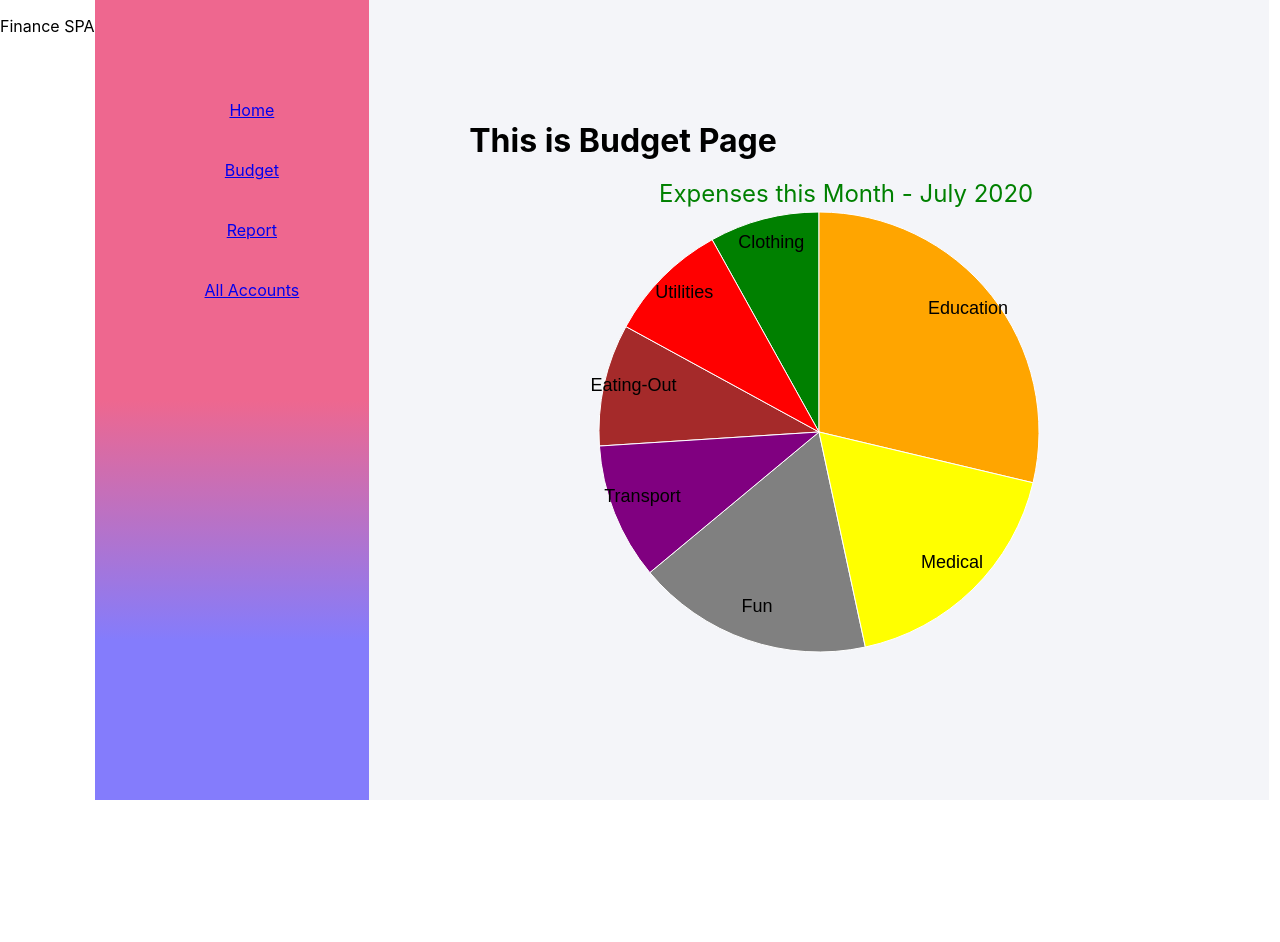
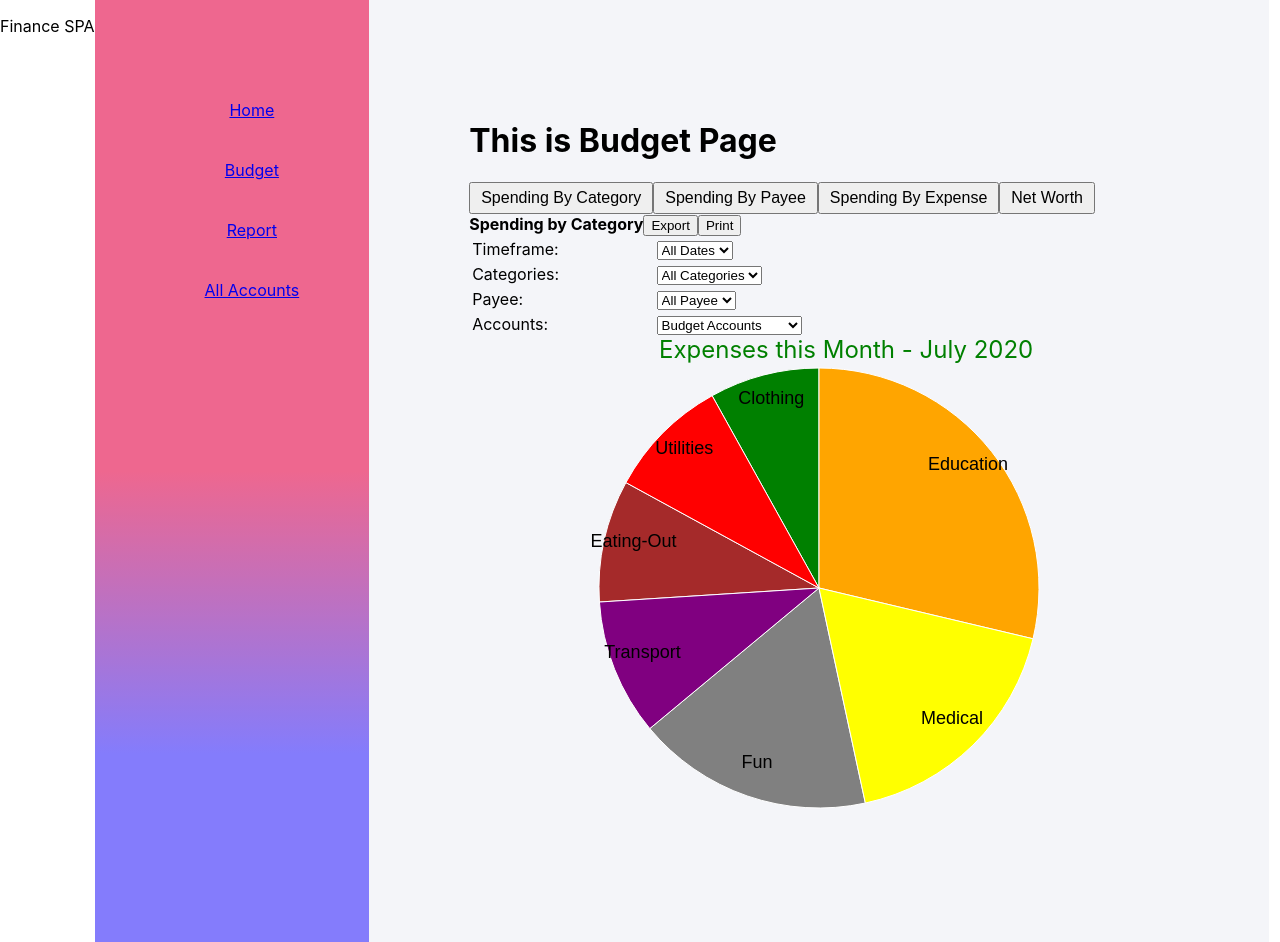
Before and after one commit to thyik/finance-spa, a React (Create React App) app: page /budget in a window 1280 px wide. Before the commit the page ends 800 px from the top, so only its background shows below. Built offline with nearby package versions, Linux system fonts and the light colour scheme.

Commit message:
add item layout for Budget Page

```diff
--- a/src/App.css
+++ b/src/App.css
@@ -71,3 +71,13 @@ nav ul li {
     font-size: 24px;
     font-weight: italic;
 }
+
+table {
+    width: 70%;
+}
+
+.groupBtn {
+    padding: 5px 10px;
+    font-size: 16px;
+    /* display: inline-block; */
+}
--- a/src/contents/Budget.jsx
+++ b/src/contents/Budget.jsx
@@ -35,7 +35,61 @@ class Budget extends Component {
         return (
             <div id="budget" className="condiv">
                 <h1>This is Budget Page</h1>
-
+                <section>
+                    <button className="groupBtn">Spending By Category</button>
+                    <button className="groupBtn">Spending By Payee</button>
+                    <button className="groupBtn">Spending By Expense</button>
+                    <button className="groupBtn">Net Worth</button>
+                </section>
+                <div>
+                    <b>Spending by Category</b>
+                    <button>Export</button>
+                    <button>Print</button>
+                    <br />
+                    <table>
+                        <tr>
+                            <td>Timeframe:</td>
+                            <td>
+                                <select name="timeframe" id="timeframe">
+                                    <option value="all">All Dates</option>
+                                    <option value="month">Monthly</option>
+                                    <option value="week">Weekly</option>
+                                    <option value="day">Daily</option>
+                                </select>
+                            </td>
+                        </tr>
+                        <tr>
+                            <td>Categories:</td>
+                            <td>
+                                <select name="categories" id="categories">
+                                    <option value="all">All Categories</option>
+                                    <option value="month">Education</option>
+                                    <option value="week">Clothing</option>
+                                    <option value="day">Eating Out</option>
+                                </select>
+                            </td>
+                        </tr>
+                        <tr>
+                            <td>Payee:</td>
+                            <td>
+                                <select name="payee" id="payee">
+                                    <option value="all">All Payee</option>
+                                </select>
+                            </td>
+                        </tr>
+                        <tr>
+                            <td>Accounts:</td>
+                            <td>
+                                <select name="accounts" id="accounts">
+                                    <option value="all">Budget Accounts</option>
+                                    <option value="month">
+                                        Off Budget Accounts
+                                    </option>
+                                </select>
+                            </td>
+                        </tr>
+                    </table>
+                </div>
                 {/* <svg width="400" height="450"></svg> */}
                 <PieChart
                     data={this.state.pieData}
```
